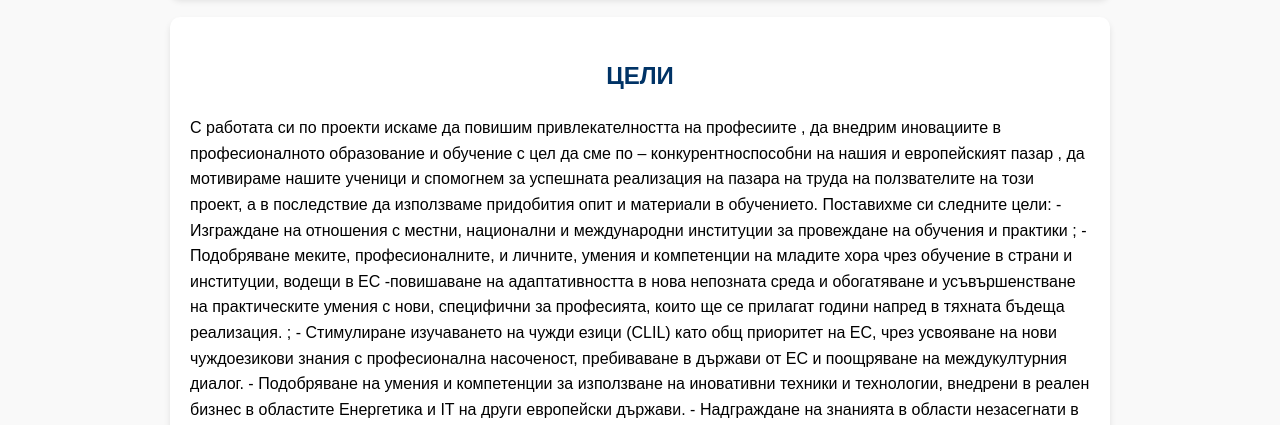
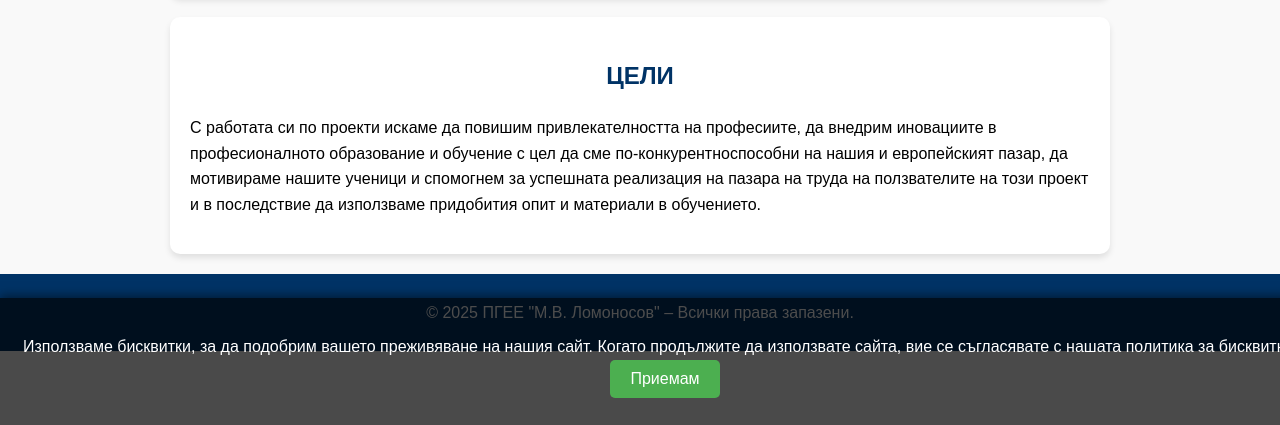
Before and after one commit to vladi873/my-website, a plain HTML site: page index.html in a window 1280 px wide. Shown: the part 366-791 px from the top of the page. Drawn offline with Linux system fonts and the light colour scheme.

Commit message:
Add files via upload

```diff
--- a/index.html
+++ b/index.html
@@ -5,6 +5,77 @@
     <meta name="viewport" content="width=device-width, initial-scale=1.0">
     <title>Erasmus+ ПГЕЕ "М.В. Ломоносов"</title>
     <link rel="stylesheet" href="styles.css">
+    <script>
+        // Проверка дали бисквитката за съгласие вече е поставена
+        window.onload = function() {
+            if (!getCookie("cookieConsent")) {
+                // Показване на съобщението за бисквитките
+                document.getElementById("cookieConsentMessage").style.display = "flex";
+            }
+        };
+
+        // Функция за създаване на бисквитка
+        function setCookie(name, value, days) {
+            var date = new Date();
+            date.setTime(date.getTime() + (days * 24 * 60 * 60 * 1000)); // Изчислява изтичането
+            var expires = "expires=" + date.toUTCString();
+            document.cookie = name + "=" + value + ";" + expires + ";path=/";
+        }
+
+        // Функция за взимане на бисквитка по име
+        function getCookie(name) {
+            var nameEQ = name + "=";
+            var ca = document.cookie.split(';');
+            for (var i = 0; i < ca.length; i++) {
+                var c = ca[i].trim();
+                if (c.indexOf(nameEQ) === 0) {
+                    return c.substring(nameEQ.length, c.length);
+                }
+            }
+            return null;
+        }
+
+        // Функция за съгласие с бисквитки
+        function acceptCookies() {
+            setCookie("cookieConsent", "accepted", 365); // Записва бисквитката за 1 година
+            document.getElementById("cookieConsentMessage").style.display = "none"; // Скрива съобщението
+        }
+    </script>
+    <style>
+        /* Стил за съобщението за бисквитки */
+        #cookieConsentMessage {
+            display: none;
+            position: fixed;
+            bottom: 0;
+            left: 0;
+            width: 100%;
+            background: rgba(0, 0, 0, 0.7); /* Прозрачен черен фон */
+            color: #fff;
+            text-align: center;
+            padding: 20px;
+            font-size: 16px;
+            font-family: Arial, sans-serif;
+            justify-content: center;
+            align-items: center;
+            z-index: 1000;
+            box-shadow: 0px -2px 10px rgba(0, 0, 0, 0.5);
+        }
+
+        #cookieConsentMessage button {
+            background-color: #4CAF50;
+            color: white;
+            padding: 10px 20px;
+            border: none;
+            cursor: pointer;
+            border-radius: 5px;
+            font-size: 16px;
+            margin-left: 10px;
+        }
+
+        #cookieConsentMessage button:hover {
+            background-color: #45a049;
+        }
+    </style>
 </head>
 <body>
     <header>
@@ -31,24 +102,17 @@
         </div>
     </section>
 
-
     <section>
         <h2>ЦЕЛИ </h2>
         <p>
-            С работата си по проекти искаме да повишим привлекателността на професиите , да внедрим иновациите в професионалното образование и обучение с цел да сме по – конкурентноспособни на нашия и европейският пазар , да мотивираме нашите ученици и спомогнем за успешната реализация на пазара на труда на ползвателите на този проект, а в последствие да използваме придобития опит и материали в обучението. Поставихме си следните цели:
-            - Изграждане на отношения с местни, национални и международни институции за провеждане на обучения и практики ;
-            - Подобряване меките, професионалните, и личните, умения и компетенции на младите хора чрез обучение в страни и институции, водещи в ЕС -повишаване на адаптативността в нова непозната среда и обогатяване и усъвършенстване на практическите умения с нови, специфични за професията, които ще се прилагат години напред в тяхната бъдеща реализация. ;
-            - Стимулиране изучаването на чужди езици (CLIL) като общ приоритет на ЕС, чрез усвояване на нови чуждоезикови знания с професионална насоченост, пребиваване в държави от ЕС и поощряване на междукултурния диалог.
-            - Подобряване на умения и компетенции за използване на иновативни техники и технологии, внедрени в реален бизнес в областите Енергетика и IT на други европейски държави.
-            - Надграждане на знанията в области незасегнати в учебните програми - благодарение на работата по проекта ще се запознаят с: киберсигурност, 3D принтери, създаване на компютърни игри, сайтове, производство и използване на зелената енергия и иновативни технологии, преминаване към зелен транспорт- електромобили Тези знания са релевантни за тях както личностно и социално, така и професионално.
-            - Представяне и предаване на умения, компетенции и опит на ученици и учители за работа с ИКТ;
-            ТЕМИ НА ЗАЛЕГНАТИ В ПРОЕКТА:
-            - Digital safety
+            С работата си по проекти искаме да повишим привлекателността на професиите, да внедрим иновациите в професионалното образование и обучение с цел да сме по-конкурентноспособни на нашия и европейският пазар, да мотивираме нашите ученици и спомогнем за успешната реализация на пазара на труда на ползвателите на този проект и в последствие да използваме придобития опит и материали в обучението.
+        </p>
+    </section>
 
-            - Digital skills and competences
-
-            - Green skills</p>
-    </section>
+    <!-- Съобщение за бисквитки -->
+    <div id="cookieConsentMessage">
+        <p>Използваме бисквитки, за да подобрим вашето преживяване на нашия сайт. Когато продължите да използвате сайта, вие се съгласявате с нашата политика за бисквитки. <button onclick="acceptCookies()">Приемам</button></p>
+    </div>
 
     <footer>
         <p>© 2025 ПГЕЕ "М.В. Ломоносов" – Всички права запазени.</p>
```
